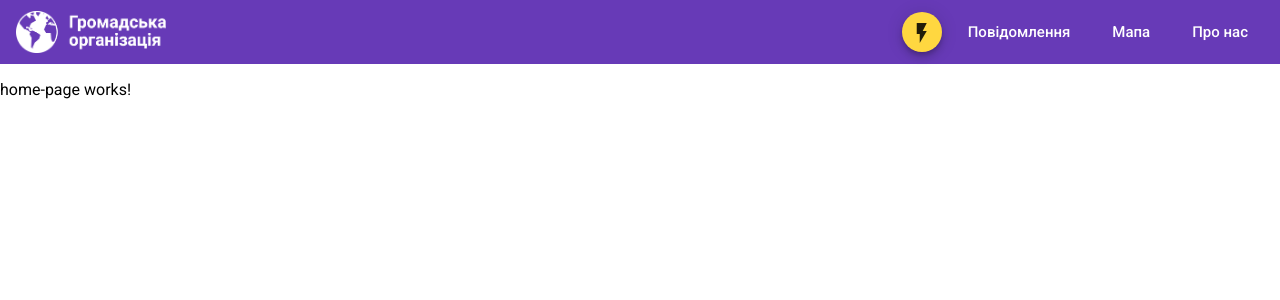
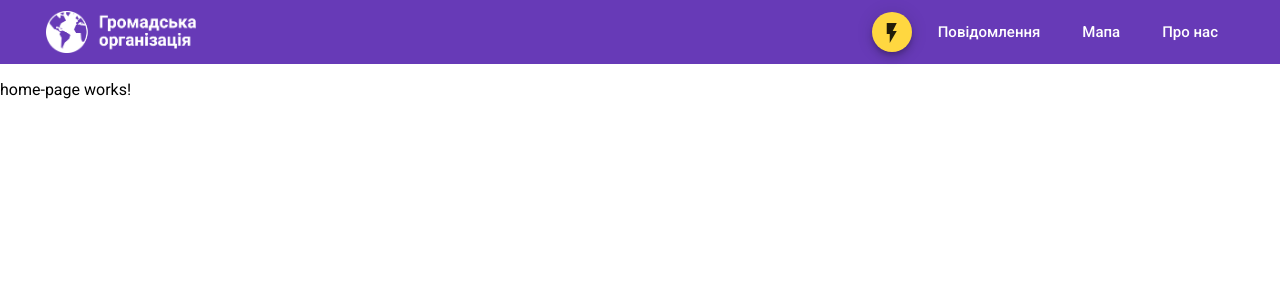
Before and after one commit to korenev6052/public-organization, an Angular app: page /home in a window 1280 px wide. Shown: the top 300 px of the page. Built offline with nearby package versions, Linux system fonts and the light colour scheme.

Commit message:
NCU-7 Внес правки в верстку шаблона navigation

```diff
--- a/src/app/shared/navigation/navigation.component.css
+++ b/src/app/shared/navigation/navigation.component.css
@@ -1,3 +1,13 @@
+.navigation {
+  padding-left: 0;
+  padding-right: 0;
+}
+@media (min-width: 992px) {
+  .navigation {
+    padding-left: 30px;
+    padding-right: 30px;
+  }
+}
 .navigation__logo {
   height: 65%;
   outline: none;
```
